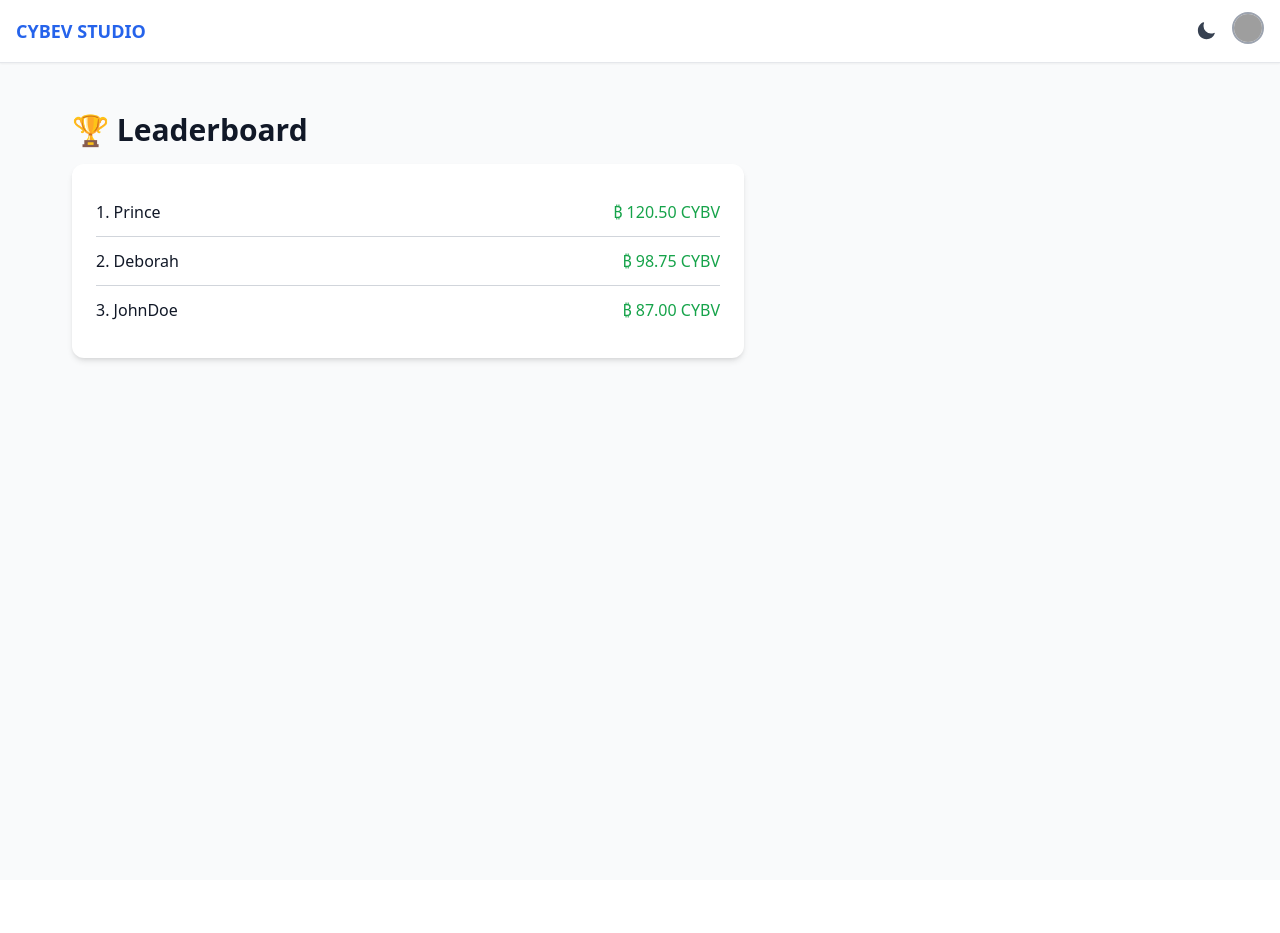
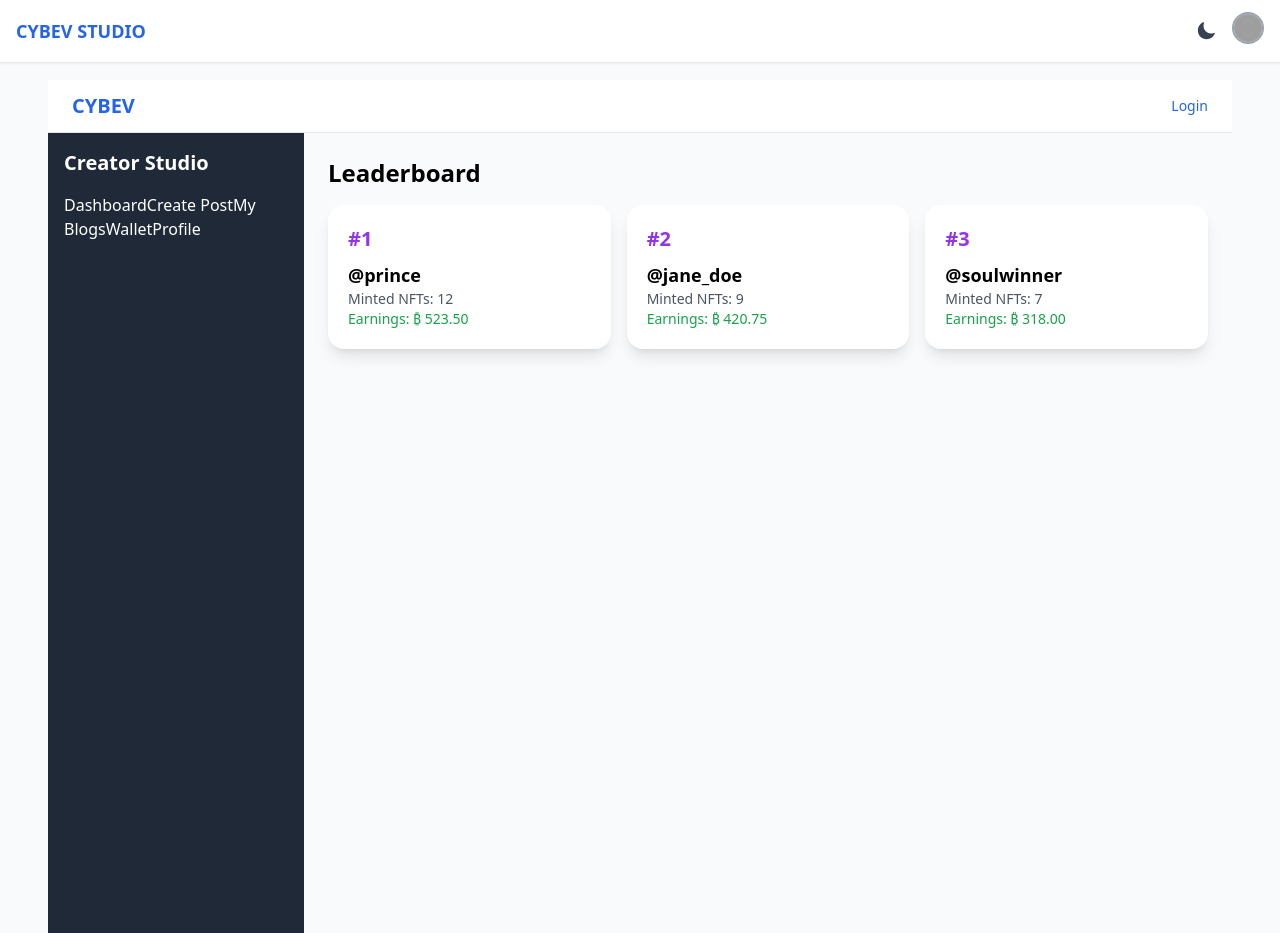
Before and after one commit to cybev1/cybev-frontend, a Next.js app: page /studio/leaderboard in a window 1280 px wide. Before the commit the page ends 880 px from the top, so only its background shows below. Built offline with nearby package versions, Linux system fonts and the light colour scheme; no server answers; grey boxes are pictures that could not be loaded.

Commit message:
Add files via upload

```diff
--- a/pages/studio/leaderboard.jsx
+++ b/pages/studio/leaderboard.jsx
@@ -1,29 +1,20 @@
-import { useEffect, useState } from 'react';
+import DashboardLayout from '@/components/DashboardLayout';
+import LeaderboardCard from '@/components/LeaderboardCard';
 
 export default function LeaderboardPage() {
-  const [leaders, setLeaders] = useState([]);
-
-  useEffect(() => {
-    setLeaders([
-      { username: 'Prince', earnings: 120.50 },
-      { username: 'Deborah', earnings: 98.75 },
-      { username: 'JohnDoe', earnings: 87.00 },
-    ]);
-  }, []);
+  const topUsers = [
+    { username: 'prince', earnings: 523.50, minted: 12, rank: 1 },
+    { username: 'jane_doe', earnings: 420.75, minted: 9, rank: 2 },
+    { username: 'soulwinner', earnings: 318.00, minted: 7, rank: 3 },
+  ];
 
   return (
-    <div className="min-h-screen px-6 py-8 bg-gray-50 dark:bg-black text-gray-900 dark:text-white">
-      <h1 className="text-3xl font-bold mb-4">🏆 Leaderboard</h1>
-      <div className="bg-white dark:bg-gray-800 p-6 rounded-xl shadow-md max-w-2xl">
-        <ul className="divide-y divide-gray-300 dark:divide-gray-700">
-          {leaders.map((user, i) => (
-            <li key={user.username} className="py-3 flex justify-between">
-              <span className="font-medium">{i + 1}. {user.username}</span>
-              <span className="text-green-600 dark:text-green-400">₿ {user.earnings.toFixed(2)} CYBV</span>
-            </li>
-          ))}
-        </ul>
+    <DashboardLayout title="Leaderboard">
+      <div className="grid grid-cols-1 sm:grid-cols-2 lg:grid-cols-3 gap-4">
+        {topUsers.map(user => (
+          <LeaderboardCard key={user.username} user={user} />
+        ))}
       </div>
-    </div>
+    </DashboardLayout>
   );
 }
```
